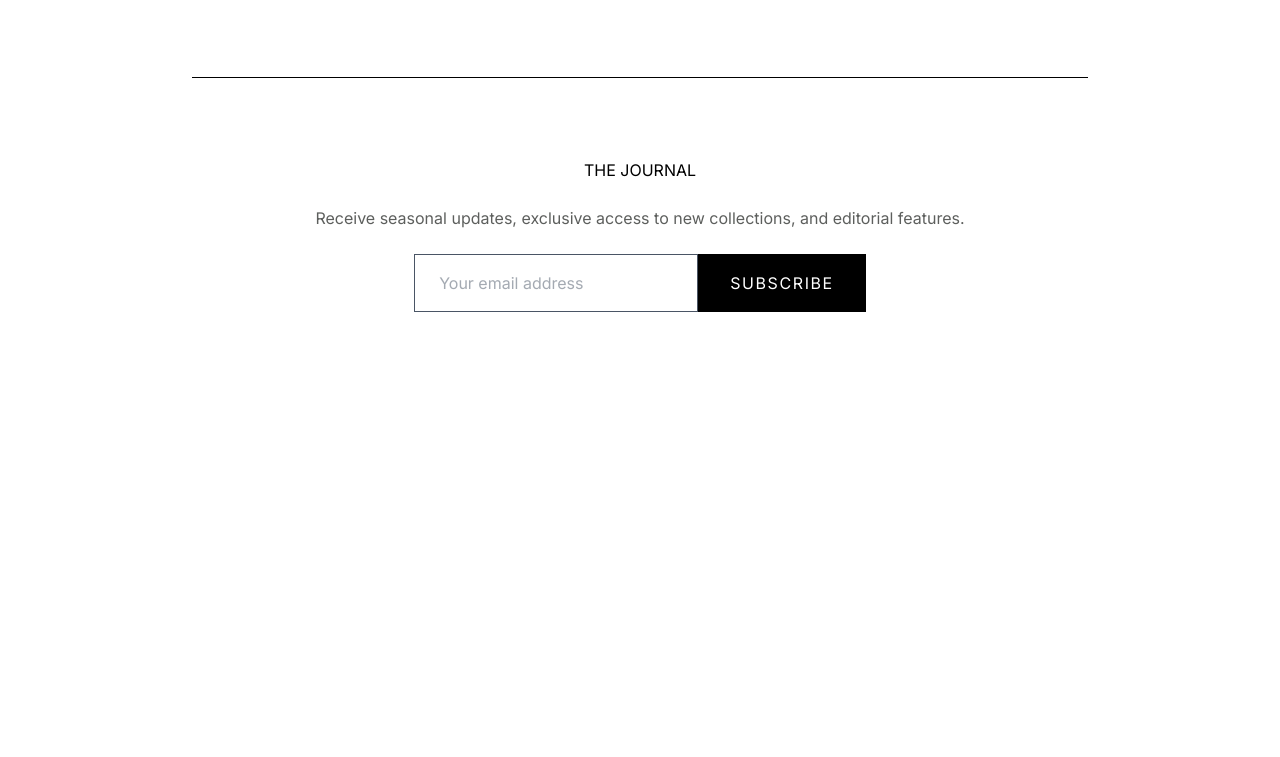
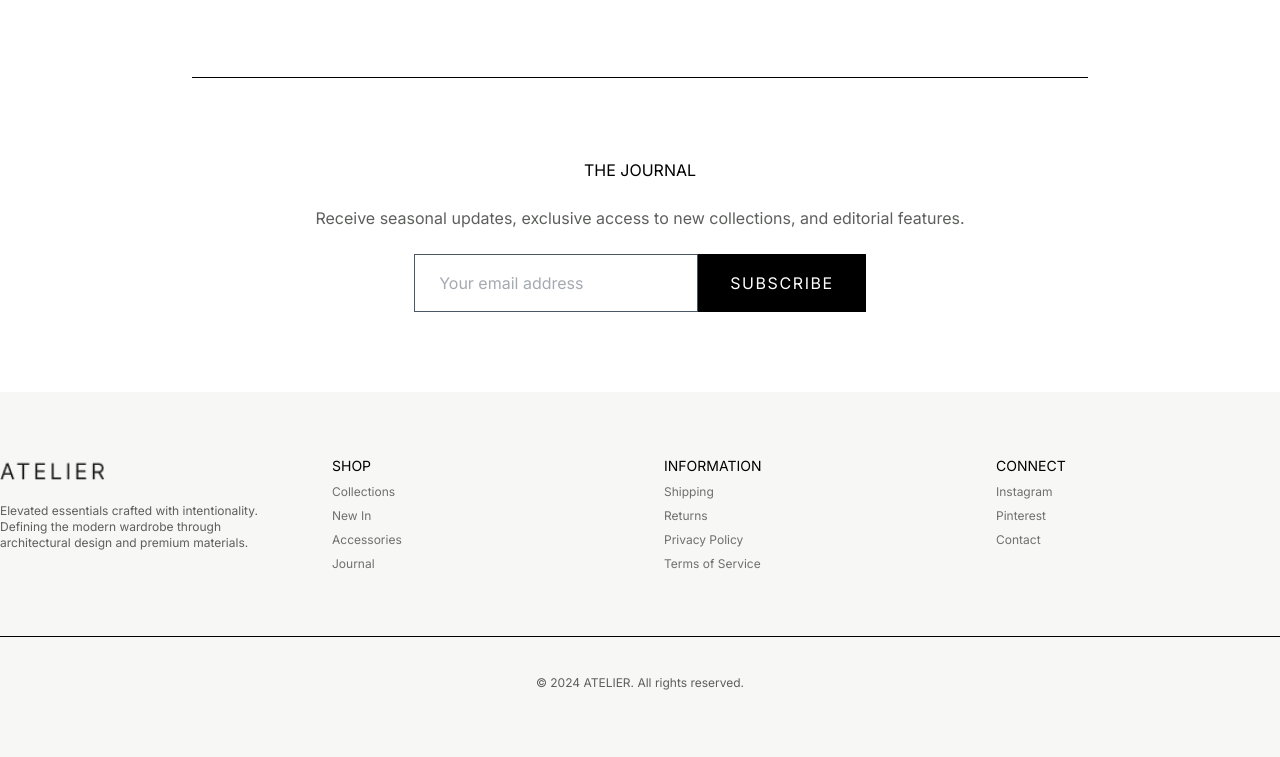
Before and after one commit to ahmadabudiab12/tailwind-project-fs17, a website: page index.html in a window 1280 px wide. Shown: the part 3892-4649 px from the top of the page. Before the commit the page ends 4284 px from the top, so only its background shows below. Drawn offline with Linux system fonts and the light colour scheme.

Commit message:
footer landing page

```diff
--- a/index.html
+++ b/index.html
@@ -239,7 +239,64 @@
 
     </section>
 
+  </main>
 
-  </main>
+  <footer class="bg-sectionbackground">
+
+    <div class="container mx-auto py-16 flex flex-col sm:flex-row gap-12 justify-around border-b px-10 sm:px-0">
+
+      <div class="flex-1 flex flex-col gap-4 ">
+        <img class="w-full" src="./assets/img/landing page/footer-logo.png" alt="footer-logo">
+        <p class="text-xs">Elevated essentials crafted with intentionality. Defining the modern wardrobe through architectural design and premium materials.</p>
+
+      </div>
+
+      <div class="flex-1 flex flex-col gap-2">
+
+        <h3 class="text-sm">SHOP</h3>
+        <ul class="flex flex-col gap-2 text-start">
+          <li class="nav-link"><a href="">Collections</a></li>
+          <li class="nav-link"><a href="">New In</a></li>
+          <li class="nav-link"><a href="">Accessories</a></li>
+          <li class="nav-link"><a href="">Journal</a></li>
+        </ul>
+
+
+      </div>
+      <div class="flex-1 flex flex-col gap-2">
+
+        <h3 class="text-sm">INFORMATION</h3>
+        <ul class="flex flex-col gap-2 text-start">
+          <li class="nav-link"><a href="">Shipping</a></li>
+          <li class="nav-link"><a href="">Returns</a></li>
+          <li class="nav-link"><a href="">Privacy Policy</a></li>
+          <li class="nav-link"><a href="">Terms of Service</a></li>
+        </ul>
+
+
+      </div>
+      <div class="flex-1 flex flex-col gap-2">
+
+        <h3 class="text-sm">CONNECT</h3>
+        <ul class="flex flex-col gap-2 text-start">
+          <li class="nav-link"><a href="">Instagram</a></li>
+          <li class="nav-link"><a href="">Pinterest</a></li>
+          <li class="nav-link"><a href="">Contact</a></li>
+        </ul>
+
+
+      </div>
+    </div>
+
+
+    <div class="pt-8 pb-16 text-center">
+
+      <span class="text-xs">© 2024 ATELIER. All rights reserved.</span>
+
+
+    </div>
+
+
+  </footer>
 </body>
 </html>
```
Also changed, not shown: assets/src/output.css.
